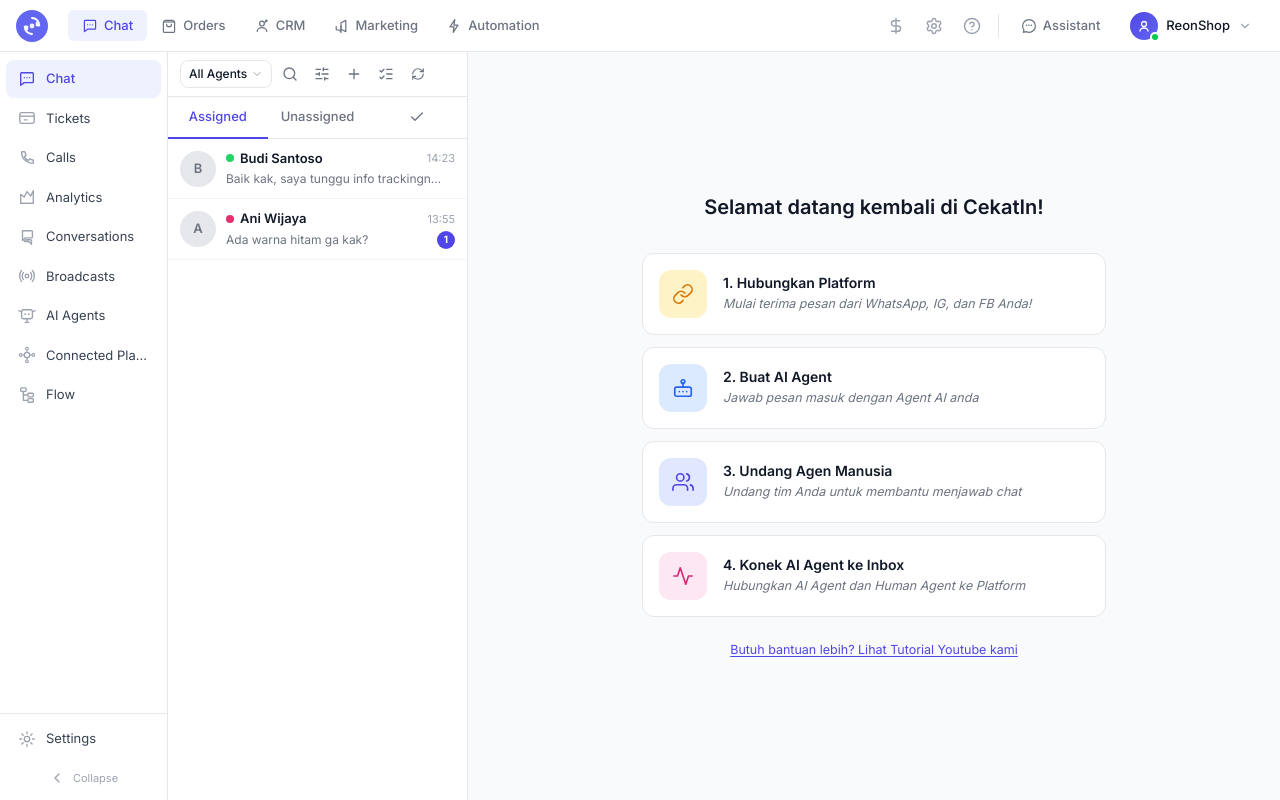
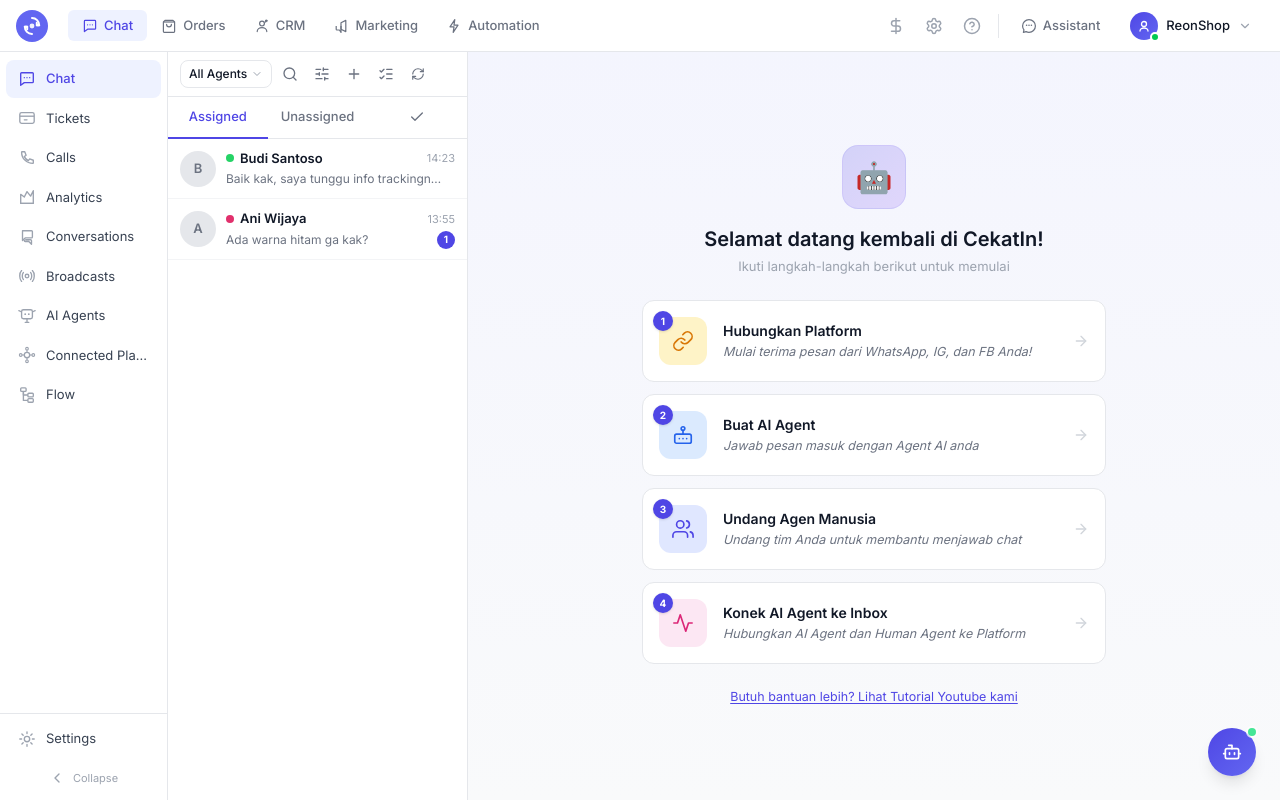
Before and after one commit to xinnxz/cekatin, a Next.js app in the folder dashboard/: page /dashboard in a window 1280 px wide. Built offline with nearby package versions, Linux system fonts and the light colour scheme.

Commit message:
feat: Implement initial dashboard structure with 3-panel chat interface and broadcasts page.

```diff
--- a/dashboard/src/app/dashboard/layout.tsx
+++ b/dashboard/src/app/dashboard/layout.tsx
@@ -3,6 +3,7 @@
 import { useState } from 'react';
 import Sidebar from '@/components/Sidebar';
 import Topbar from '@/components/Topbar';
+import { X, Send, Bot } from 'lucide-react';
 
 /* ═══════════════════════════════════════════════════════
    Dashboard Layout — cekat.ai style
@@ -16,12 +17,96 @@ import Topbar from '@/components/Topbar';
    │          │                      │
    └──────────┴──────────────────────┘
 
-   Perubahan: Sidebar sekarang bisa di-collapse!
-   - Expanded: 168px (default, icon + label)
-   - Collapsed: 56px (icon only, lebih luas)
-   - State dikelola di layout, dipassing ke Sidebar via props
-   - Main content margin-left otomatis menyesuaikan
+   Fitur:
+   - Sidebar collapsible (56px/168px)
+   - Clara AI floating assistant (bottom-right)
    ═══════════════════════════════════════════════════════ */
+
+/* ── Clara AI Floating Assistant ──
+   Penjelasan:
+   - FAB (Floating Action Button) di pojok kanan bawah
+   - Klik → pop-up chat kecil muncul
+   - Bisa tanya bantuan tentang fitur CekatIn
+   - Mirip fitur "Clara" di cekat.ai yang ada di pojok kanan bawah */
+function ClaraAssistant() {
+    const [open, setOpen] = useState(false);
+    const [message, setMessage] = useState('');
+
+    return (
+        <>
+            {/* Chat Popup */}
+            {open && (
+                <div className="fixed bottom-20 right-6 w-[340px] bg-white rounded-2xl shadow-2xl border border-[#E5E7EB] z-50 overflow-hidden animate-in slide-in-from-bottom-4 fade-in duration-200">
+                    {/* Header */}
+                    <div className="bg-gradient-to-r from-primary to-[#6366F1] px-4 py-3 flex items-center gap-3">
+                        <div className="w-8 h-8 rounded-full bg-white/20 flex items-center justify-center">
+                            <Bot className="w-4 h-4 text-white" />
+                        </div>
+                        <div className="flex-1">
+                            <h3 className="text-[13px] font-semibold text-white">Clara</h3>
+                            <p className="text-[10px] text-white/70">CekatIn AI Assistant</p>
+                        </div>
+                        <button onClick={() => setOpen(false)}
+                            className="w-6 h-6 flex items-center justify-center rounded-full hover:bg-white/20 transition-colors">
+                            <X className="w-3.5 h-3.5 text-white" />
+                        </button>
+                    </div>
+
+                    {/* Messages */}
+                    <div className="h-[280px] overflow-y-auto p-4 bg-[#F9FAFB] space-y-3">
+                        <div className="flex gap-2">
+                            <div className="w-6 h-6 rounded-full bg-primary/10 flex items-center justify-center flex-shrink-0 mt-0.5">
+                                <Bot className="w-3 h-3 text-primary" />
+                            </div>
+                            <div className="bg-white rounded-xl rounded-tl-sm px-3 py-2 shadow-sm border border-[#E5E7EB] max-w-[85%]">
+                                <p className="text-[12px] text-foreground leading-relaxed">
+                                    Halo! 👋 Saya <strong>Clara</strong>, asisten AI CekatIn.
+                                    Saya bisa membantu Anda dengan:
+                                </p>
+                                <ul className="text-[11px] text-[#6B7280] mt-2 space-y-1 list-disc list-inside">
+                                    <li>Menghubungkan platform (WhatsApp, IG)</li>
+                                    <li>Mengatur AI Agent</li>
+                                    <li>Tips & trik CekatIn</li>
+                                    <li>Pertanyaan billing & fitur</li>
+                                </ul>
+                            </div>
+                        </div>
+                    </div>
+
+                    {/* Input */}
+                    <div className="bg-white border-t border-[#E5E7EB] px-3 py-2.5 flex items-center gap-2">
+                        <input
+                            value={message}
+                            onChange={e => setMessage(e.target.value)}
+                            placeholder="Tanya Clara..."
+                            className="flex-1 text-[12px] bg-[#F3F4F6] rounded-full px-3.5 py-2 focus:outline-none focus:ring-1 focus:ring-primary/30 placeholder:text-[#9CA3AF]"
+                        />
+                        <button className="w-8 h-8 flex items-center justify-center rounded-full bg-primary text-white hover:bg-primary-hover transition-colors">
+                            <Send className="w-3.5 h-3.5" />
+                        </button>
+                    </div>
+                </div>
+            )}
+
+            {/* FAB Button */}
+            <button
+                onClick={() => setOpen(!open)}
+                className="fixed bottom-6 right-6 w-12 h-12 rounded-full bg-gradient-to-br from-primary to-[#6366F1] text-white shadow-lg hover:shadow-xl hover:scale-105 transition-all z-50 flex items-center justify-center group"
+                title="Clara AI Assistant"
+            >
+                {open ? (
+                    <X className="w-5 h-5" />
+                ) : (
+                    <Bot className="w-5 h-5 group-hover:scale-110 transition-transform" />
+                )}
+                {/* Pulse indicator */}
+                {!open && (
+                    <span className="absolute -top-0.5 -right-0.5 w-3 h-3 rounded-full bg-green-400 border-2 border-white animate-pulse" />
+                )}
+            </button>
+        </>
+    );
+}
 
 export default function DashboardLayout({
     children,
@@ -48,6 +133,9 @@ export default function DashboardLayout({
             >
                 {children}
             </main>
+
+            {/* Clara AI Floating Assistant — bottom right */}
+            <ClaraAssistant />
         </div>
     );
 }
--- a/dashboard/src/app/dashboard/page.tsx
+++ b/dashboard/src/app/dashboard/page.tsx
@@ -684,38 +684,54 @@ export default function ChatPage() {
                 Panel 2: Chat Box (tengah) / Welcome (jika belum pilih conversation)
             ═══════════════════════════════════════════ */}
             {!selectedConv ? (
-                /* Welcome / Onboarding — persis cekat.ai */
-                <div className="flex-1 flex flex-col items-center justify-center bg-[#F9FAFB] overflow-y-auto">
+                /* Welcome / Onboarding — enhanced cekat.ai style
+                   Penjelasan desain:
+                   - Greeting area dengan emoji robot + gradient subtle
+                   - Step cards dengan numbered badges berwarna
+                   - Hover efek lebih ekspresif (border + shadow)
+                   - Tutorial link tetap di bawah */
+                <div className="flex-1 flex flex-col items-center justify-center bg-gradient-to-b from-[#F0F1FF]/60 to-[#F9FAFB] overflow-y-auto">
                     <motion.div
                         initial={{ opacity: 0, y: 20 }}
                         animate={{ opacity: 1, y: 0 }}
                         transition={{ duration: 0.5 }}
                         className="max-w-lg w-full px-6"
                     >
-                        <h1 className="text-xl font-semibold text-center text-foreground mb-8">
+                        {/* Robot Greeting Illustration */}
+                        <div className="flex flex-col items-center mb-6">
+                            <div className="w-16 h-16 rounded-2xl bg-gradient-to-br from-primary/20 to-[#8B5CF6]/20 flex items-center justify-center mb-4 border border-primary/10">
+                                <span className="text-3xl">🤖</span>
+                            </div>
+                            <h1 className="text-xl font-semibold text-center text-foreground">
                                 Selamat datang kembali di CekatIn!
                             </h1>
+                            <p className="text-[13px] text-[#9CA3AF] mt-1">Ikuti langkah-langkah berikut untuk memulai</p>
+                        </div>
                         <div className="space-y-3">
                             {[
-                                { icon: OnboardingIcons.platform, title: 'Hubungkan Platform', desc: 'Mulai terima pesan dari WhatsApp, IG, dan FB Anda!', color: '#FEF3C7', iconColor: '#D97706' },
-                                { icon: OnboardingIcons.aiAgent, title: 'Buat AI Agent', desc: 'Jawab pesan masuk dengan Agent AI anda', color: '#DBEAFE', iconColor: '#2563EB' },
-                                { icon: OnboardingIcons.team, title: 'Undang Agen Manusia', desc: 'Undang tim Anda untuk membantu menjawab chat', color: '#E0E7FF', iconColor: '#4F46E5' },
-                                { icon: OnboardingIcons.connect, title: 'Konek AI Agent ke Inbox', desc: 'Hubungkan AI Agent dan Human Agent ke Platform', color: '#FCE7F3', iconColor: '#DB2777' },
+                                { icon: OnboardingIcons.platform, title: 'Hubungkan Platform', desc: 'Mulai terima pesan dari WhatsApp, IG, dan FB Anda!', color: '#FEF3C7', iconColor: '#D97706', num: '1' },
+                                { icon: OnboardingIcons.aiAgent, title: 'Buat AI Agent', desc: 'Jawab pesan masuk dengan Agent AI anda', color: '#DBEAFE', iconColor: '#2563EB', num: '2' },
+                                { icon: OnboardingIcons.team, title: 'Undang Agen Manusia', desc: 'Undang tim Anda untuk membantu menjawab chat', color: '#E0E7FF', iconColor: '#4F46E5', num: '3' },
+                                { icon: OnboardingIcons.connect, title: 'Konek AI Agent ke Inbox', desc: 'Hubungkan AI Agent dan Human Agent ke Platform', color: '#FCE7F3', iconColor: '#DB2777', num: '4' },
                             ].map((step, i) => (
                                 <motion.div
                                     key={i}
                                     initial={{ opacity: 0, x: -10 }}
                                     animate={{ opacity: 1, x: 0 }}
                                     transition={{ delay: 0.2 + i * 0.1 }}
-                                    className="flex items-center gap-4 p-4 bg-white rounded-xl border border-[#E5E7EB] hover:border-[#C7D2FE] hover:shadow-sm transition-all cursor-pointer"
+                                    className="flex items-center gap-4 p-4 bg-white rounded-xl border border-[#E5E7EB] hover:border-primary/40 hover:shadow-md transition-all cursor-pointer group"
                                 >
-                                    <div className="w-12 h-12 rounded-xl flex items-center justify-center flex-shrink-0" style={{ backgroundColor: step.color, color: step.iconColor }}>
+                                    <div className="w-12 h-12 rounded-xl flex items-center justify-center flex-shrink-0 relative" style={{ backgroundColor: step.color, color: step.iconColor }}>
                                         {step.icon}
+                                        <span className="absolute -top-1.5 -left-1.5 w-5 h-5 rounded-full bg-primary text-white text-[10px] font-bold flex items-center justify-center shadow-sm">
+                                            {step.num}
+                                        </span>
                                     </div>
-                                    <div>
-                                        <h3 className="text-sm font-semibold text-foreground">{i + 1}. {step.title}</h3>
+                                    <div className="flex-1">
+                                        <h3 className="text-sm font-semibold text-foreground group-hover:text-primary transition-colors">{step.title}</h3>
                                         <p className="text-[12.5px] text-[#6B7280] mt-0.5 italic">{step.desc}</p>
                                     </div>
+                                    <ArrowRight className="w-4 h-4 text-[#D1D5DB] group-hover:text-primary group-hover:translate-x-1 transition-all" />
                                 </motion.div>
                             ))}
                         </div>
```
Also changed, not shown: dashboard/src/app/dashboard/broadcasts/page.tsx (+6 -4 lines). Lines whose indentation alone changed are shown as unchanged.
